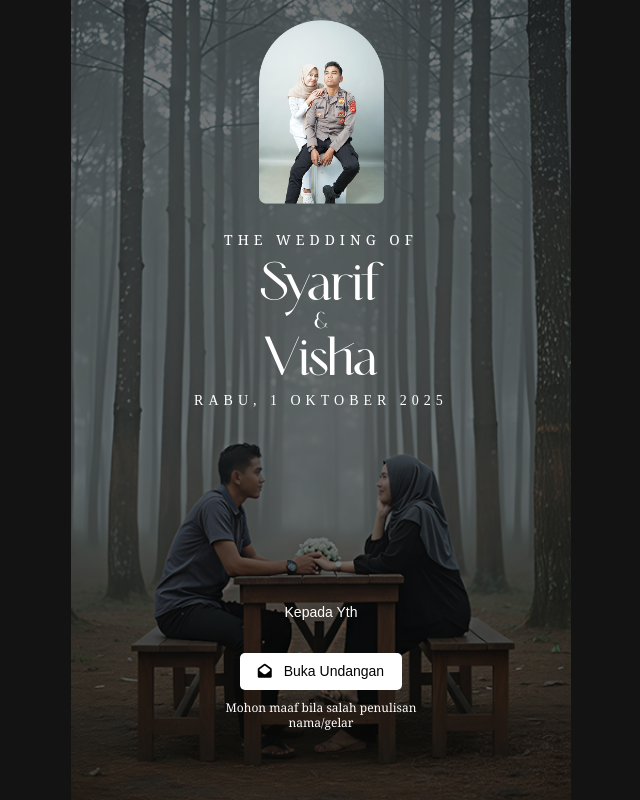
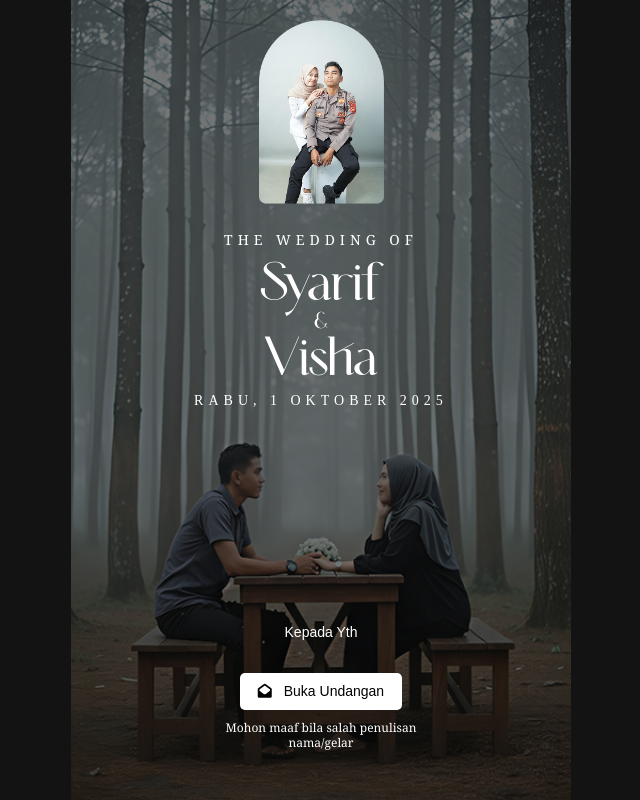
Before and after one commit to puade/syarif-viska, a plain HTML site: page index.html in a window 1280 px wide. Shown: the whole page, without its empty margins (319-959 px from the left). Drawn offline with nearby package versions, Linux system fonts and the light colour scheme; no server answers; a web font is replaced by a local one.

Commit message:
Update styles.css

```diff
--- a/styles.css
+++ b/styles.css
@@ -123,7 +123,7 @@ to {
 
 .tombolcover {
   position: fixed;
-  bottom: 5%;
+  bottom: 20px;
   left: 50%;
   transform: translateX(-50%);
   z-index: 20;
```
